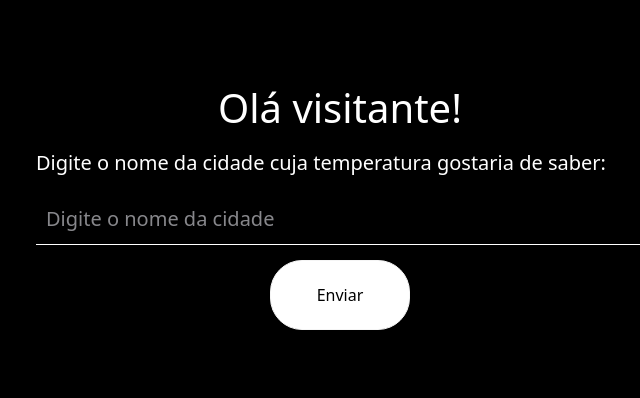
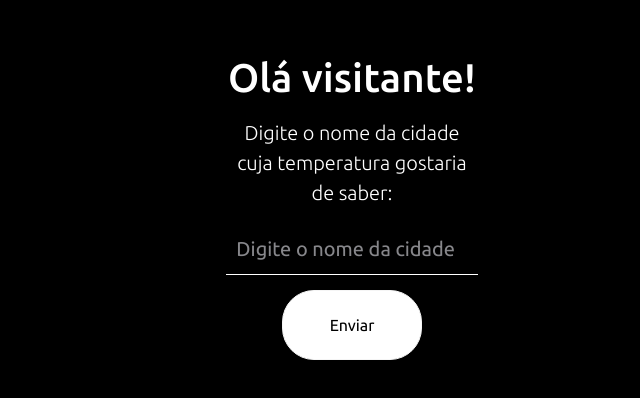
Before and after one commit to LissaiDev/Weather-app, a React (Vite) app: page / in a window 1280 px wide. Shown: the part 186-584 px from the top of the page, without its empty margins (288-928 px from the left). Built offline with nearby package versions, Linux system fonts and the light colour scheme.

Commit message:
Added ubuntu fonts cdn

```diff
--- a/index.html
+++ b/index.html
@@ -5,6 +5,9 @@
     <link rel="icon" type="image/svg+xml" href="/tornado.svg" />
     <meta name="viewport" content="width=device-width, initial-scale=1.0" />
     <link href="https://cdn.jsdelivr.net/npm/bootstrap@5.3.0/dist/css/bootstrap.min.css" rel="stylesheet" integrity="sha384-9ndCyUaIbzAi2FUVXJi0CjmCapSmO7SnpJef0486qhLnuZ2cdeRhO02iuK6FUUVM" crossorigin="anonymous">
+    <link rel="preconnect" href="https://fonts.googleapis.com">
+<link rel="preconnect" href="https://fonts.gstatic.com" crossorigin>
+<link href="https://fonts.googleapis.com/css2?family=Ubuntu:wght@300;400;500;700&display=swap" rel="stylesheet">
     <link rel="stylesheet" href="https://cdn.jsdelivr.net/npm/bootstrap-icons@1.10.5/font/bootstrap-icons.css">
     <title>Weather</title>
   </head>
--- a/src/App.jsx
+++ b/src/App.jsx
@@ -1,11 +1,12 @@
 import Main from "./assets/components/Main/Main";
 
 function App() {
-
   return (
     <>
-      <div id="root" className="row justify-content-center align-items-center">
-        <Main />
+      <div id="root">
+        <div className="row justify-content-center align-items-center">
+          <Main />
+        </div>
       </div>
     </>
   );
--- a/src/assets/components/Main/Main.jsx
+++ b/src/assets/components/Main/Main.jsx
@@ -20,17 +20,16 @@
     } else {
       setLoading(true);
       const info = await fetchData(city);
-      if(info.status){
+      if (info.status) {
         setCod(200);
         setData(info.data);
         setLoading(false);
         setActive(!active);
-      }else{
+      } else {
         setCod(404);
         setLoading(false);
         setActive(!active);
       }
-
     }
   };
   return (
@@ -79,7 +78,7 @@
             </form>
           </motion.div>
         </AnimatePresence>
-      ) : cod===200 ? (
+      ) : cod === 200 ? (
         <motion.div
           initial={{ opacity: 0, y: 200 }}
           transition={{ duration: 0.8, type: "spring", delay: 0.8 }}
@@ -88,7 +87,9 @@
           className="col-11 col-md-8 p-5 rounded-4 info"
         >
           <div className="d-flex fw-bold justify-content-between mb-4">
-            <span onClick={()=>setActive(!active) } className="name">{data.name}</span>
+            <span onClick={() => setActive(!active)} className="name">
+              {data.name}
+            </span>
             <span>{new Date().toLocaleTimeString()}</span>
           </div>
           <div className="d-flex flex-column align-items-center mb-4">
@@ -120,22 +121,21 @@
             </div>
           </div>
         </motion.div>
-      ) : <motion.div
+      ) : (
+        <motion.div
           initial={{ opacity: 0, y: 200 }}
           transition={{ duration: 0.8, type: "spring", delay: 0.8 }}
           animate={{ opacity: 1, y: 0 }}
           exit={{ opacity: 0 }}
           className="col-11 col-md-8 p-5 rounded-4 info"
+          onClick={() => setActive(!active)}
         >
           <div className="p-5">
-        <h1 className="display-2 text-center">
-          404
-        </h1>
-        <p className="lead text-center">
-          Cidade não encontrada
-        </p>
+            <h1 className="display-2 text-center">404</h1>
+            <p className="lead text-center">Cidade não encontrada</p>
           </div>
-    </motion.div>}
+        </motion.div>
+      )}
     </>
   );
 }
--- a/src/index.scss
+++ b/src/index.scss
@@ -2,6 +2,7 @@
   margin: 0;
   padding: 0;
   box-sizing: border-box;
+  font-family: 'Ubuntu', sans-serif;
 }
 .borda{
   border: 1px solid red
@@ -18,9 +19,7 @@
     transition: all 0.5s;
   }
 }
-label{
-  text-align: left !important;
-}
+
 .icon{
   color: #c0c0c0;
 }
@@ -38,6 +37,9 @@
   height: 100vh;
   background-color: black;
   color: white;
+  display: flex;
+  justify-content: center;
+  align-items: center;
 }
 input {
   color: white;
```
Lines whose indentation alone changed are shown as unchanged.
